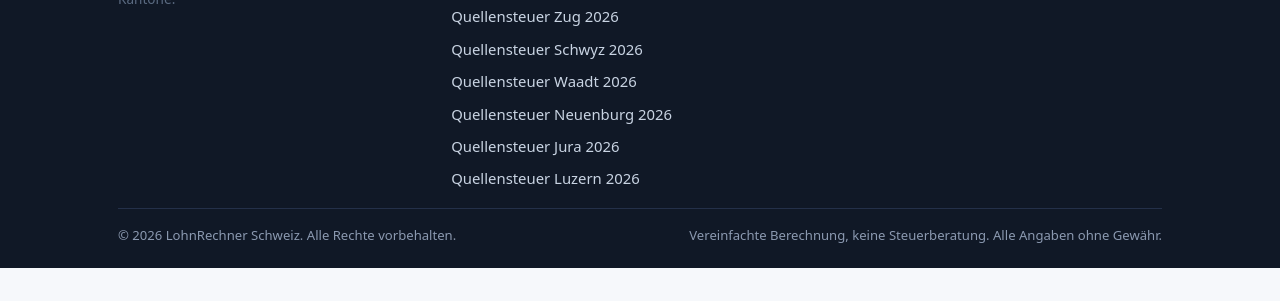
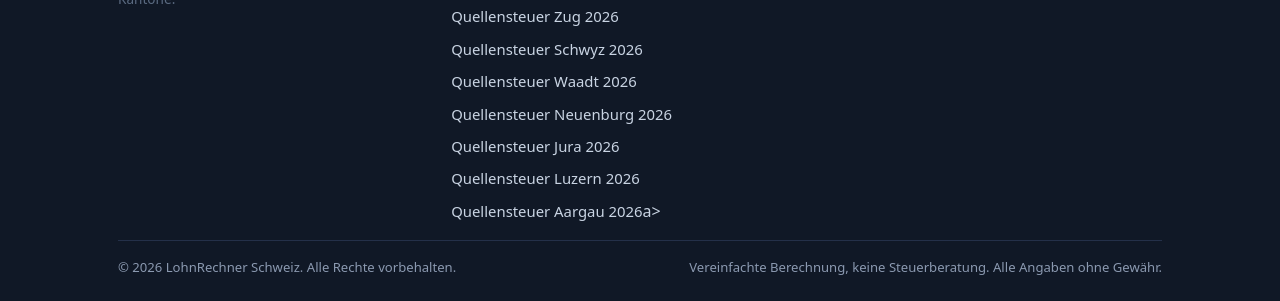
Before and after one commit to mirzacreative/lohnrechner-schweiz, a plain HTML site: page index.html in a window 1280 px wide. Shown: the part 3973-4274 px from the top of the page. Before the commit the page ends 4241 px from the top, so only its background shows below. Drawn offline with Linux system fonts and the light colour scheme.

Commit message:
Add quellensteuer-aargau link to homepage

```diff
--- a/index.html
+++ b/index.html
@@ -272,7 +272,7 @@
           <li><a href="quellensteuer-kantone.html">Quellensteuer Kantone</a></li>
           <li><a href="quellensteuer-zug-2026.html">Quellensteuer Zug 2026</a></li>
           <li><a href="quellensteuer-schwyz-2026.html">Quellensteuer Schwyz 2026</a></li>
-          <li><a href="quellensteuer-waadt-2026.html">Quellensteuer Waadt 2026</a></li><li><a href="quellensteuer-neuenburg-2026.html">Quellensteuer Neuenburg 2026</a></li><li><a href="quellensteuer-jura-2026.html">Quellensteuer Jura 2026</a></li><li><a href="quellensteuer-luzern-2026.html">Quellensteuer Luzern 2026</a></li>
+          <li><a href="quellensteuer-waadt-2026.html">Quellensteuer Waadt 2026</a></li><li><a href="quellensteuer-neuenburg-2026.html">Quellensteuer Neuenburg 2026</a></li><li><a href="quellensteuer-jura-2026.html">Quellensteuer Jura 2026</a></li><li><a href="quellensteuer-luzern-2026.html">Quellensteuer Luzern 2026</a></li><li><a href="quellensteuer-aargau-2026.html">Quellensteuer Aargau 2026</a>a></li></li>
         </ul>
       </div>
       <div>
```
